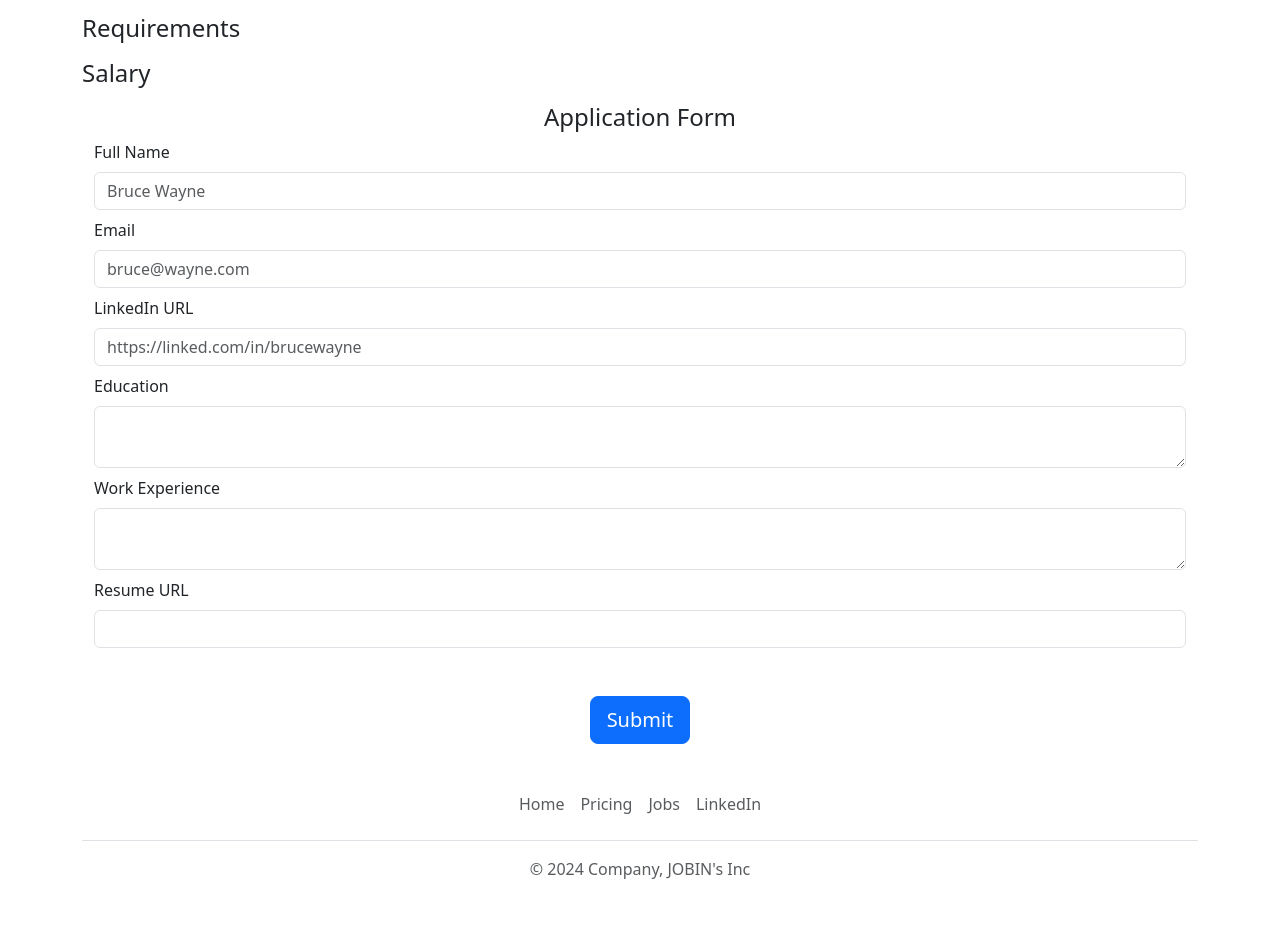
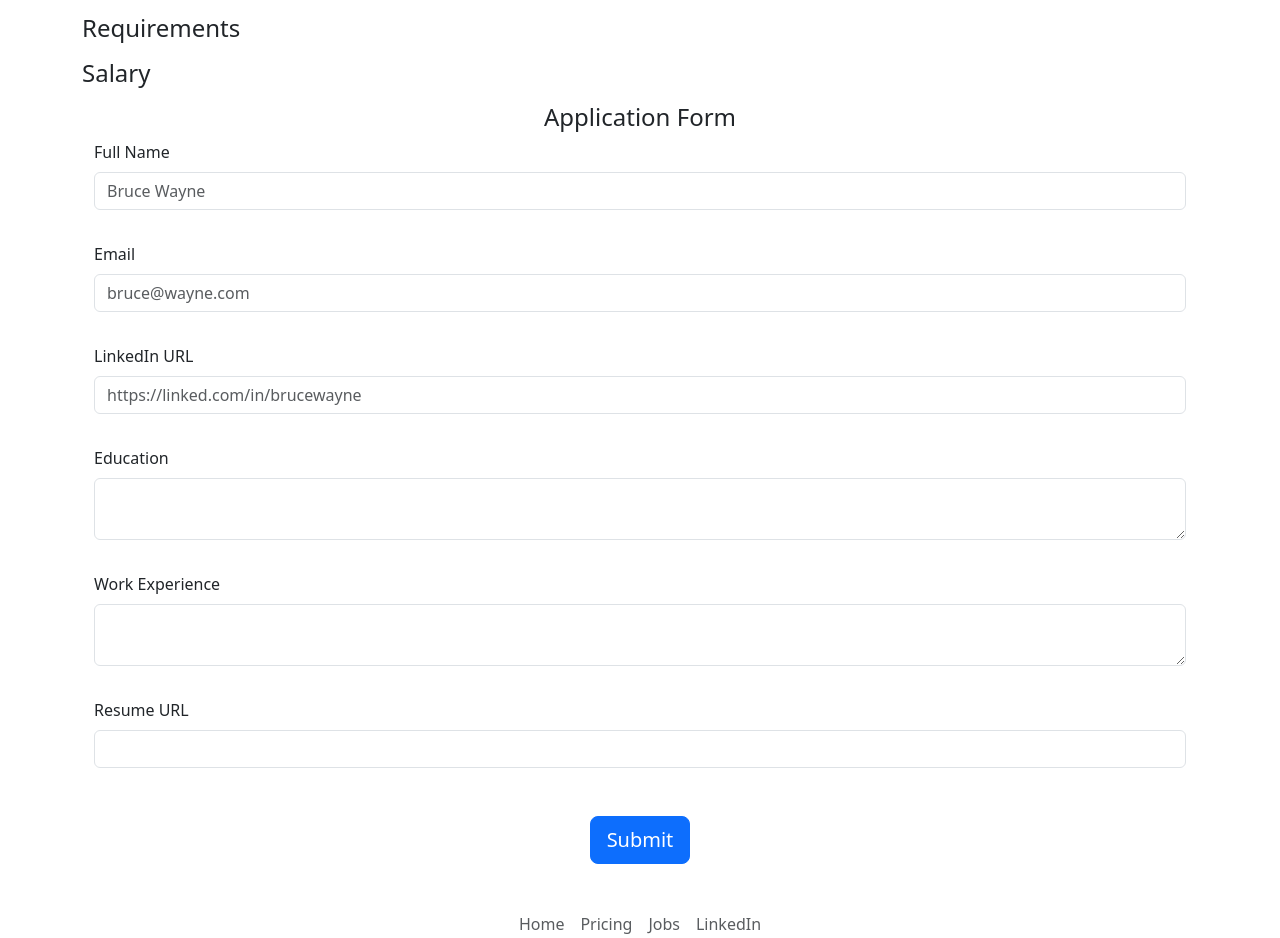
Before and after one commit to Saikat141/saikat-career-web-v2, a Flask app: template templates/jobpage.html in a window 1280 px wide. Shown: the part 547-1485 px from the top of the page. Before the commit the page ends 1426 px from the top, so only its background shows below. Run offline with Flask 3, Linux system fonts and the light colour scheme; the template is opened without the code that fills it, so the values that code supplies are empty; some web fonts are replaced.

Commit message:
description and form changed

```diff
--- a/templates/application_form.html
+++ b/templates/application_form.html
@@ -9,27 +9,27 @@
   </div>
 
   <div class="mb-2">
-  <label class="mb-2">Email</label><br>
+  <label class="mb-2 mt-4">Email</label><br>
   <input class="form-control" type="email" required name="email" placeholder="bruce@wayne.com">
   </div>
 
   <div class="mb-2">
-  <label class="mb-2">LinkedIn URL</label><br>
+  <label class="mb-2 mt-4">LinkedIn URL</label><br>
   <input class="form-control" type="text" name="linkedin_url" placeholder="https://linked.com/in/brucewayne">
   </div>
 
   <div class="mb-2">
-    <label class="mb-2">Education</label><br>
+    <label class="mb-2 mt-4">Education</label><br>
     <textarea class="form-control" name="education"></textarea>
   </div>
 
   <div class="mb-2">
-    <label class="mb-2">Work Experience</label><br>
+    <label class="mb-2 mt-4">Work Experience</label><br>
     <textarea class="form-control" name="work_experience"></textarea>
   </div>
 
   <div class="mb-2">
-  <label label class="mb-2">Resume URL</label><br>
+  <label label class="mb-2 mt-4">Resume URL</label><br>
   <input class="form-control" type="text" name="resume_url">
   </div>
 
--- a/templates/home.html
+++ b/templates/home.html
@@ -35,11 +35,7 @@
     <div class="row" style="margin-bottom: 16px; padding-bottom: 8px;">
       <div class="col-md-6">
         <p class="lead">
-          Lorem ipsum dolor sit amet, consectetur adipiscing elit, sed do eiusmod tempor incididunt ut labore et dolore
-          magna aliqua. Ut enim ad minim veniam, quis nostrud exercitation ullamco laboris nisi ut aliquip ex ea commodo
-          consequat. Duis aute irure dolor in reprehenderit in voluptate velit esse cillum dolore eu fugiat nulla
-          pariatur. Excepteur sint occaecat cupidatat non proident, sunt in culpa qui officia deserunt mollit anim id
-          est laborum.
+          JOBIN's Career is your go-to platform for exploring a wide range of job opportunities. We connect job seekers with employers across various industries, providing a user-friendly experience that makes applying for your dream job easy and efficient. Our mission is to empower individuals to take the next step in their careers by offering a seamless application process and a diverse array of job listings. Whether you're just starting out or looking to advance, "JOBIN's Career" is here to support your journey.
         </p>
       </div>
 
```
